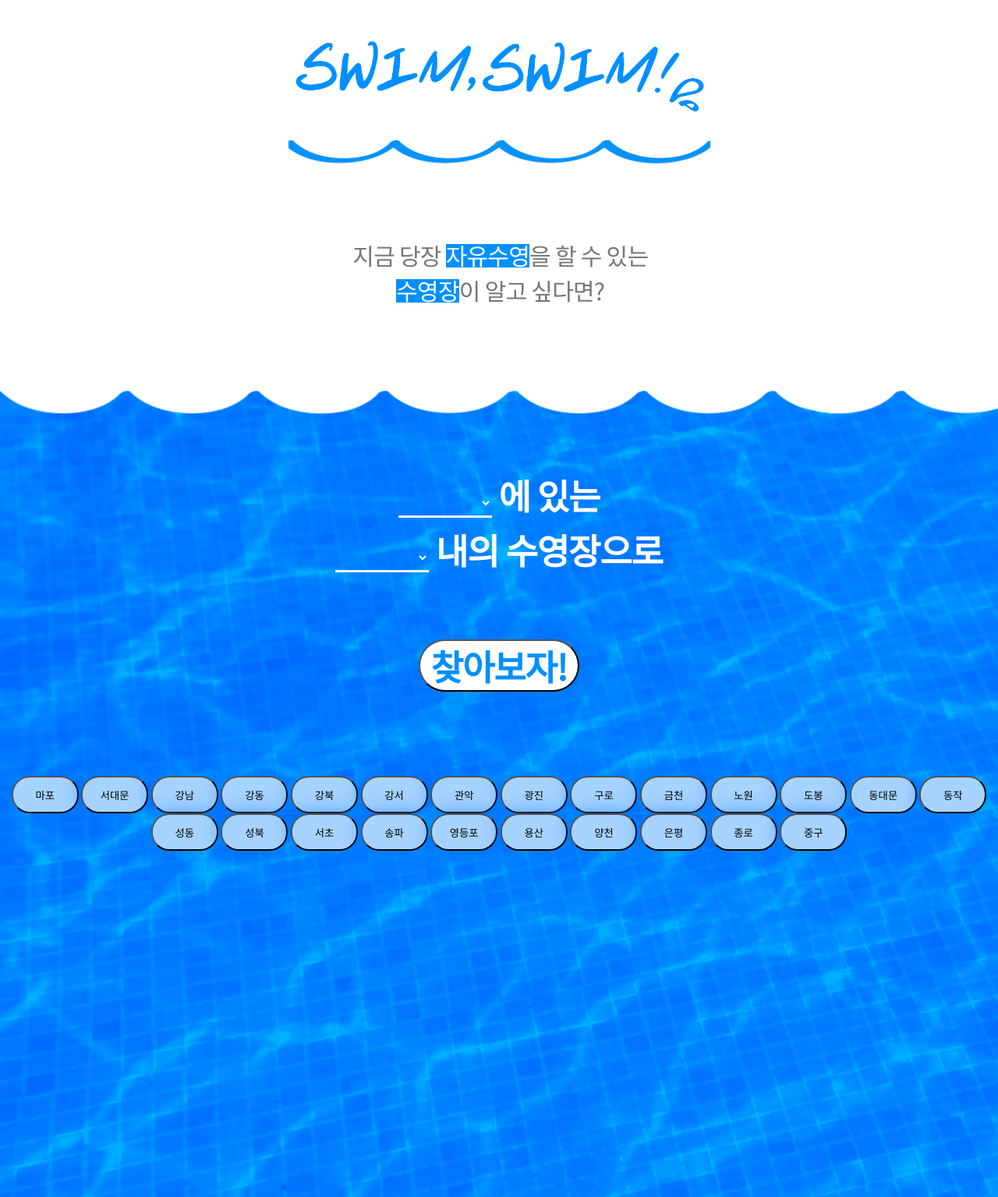
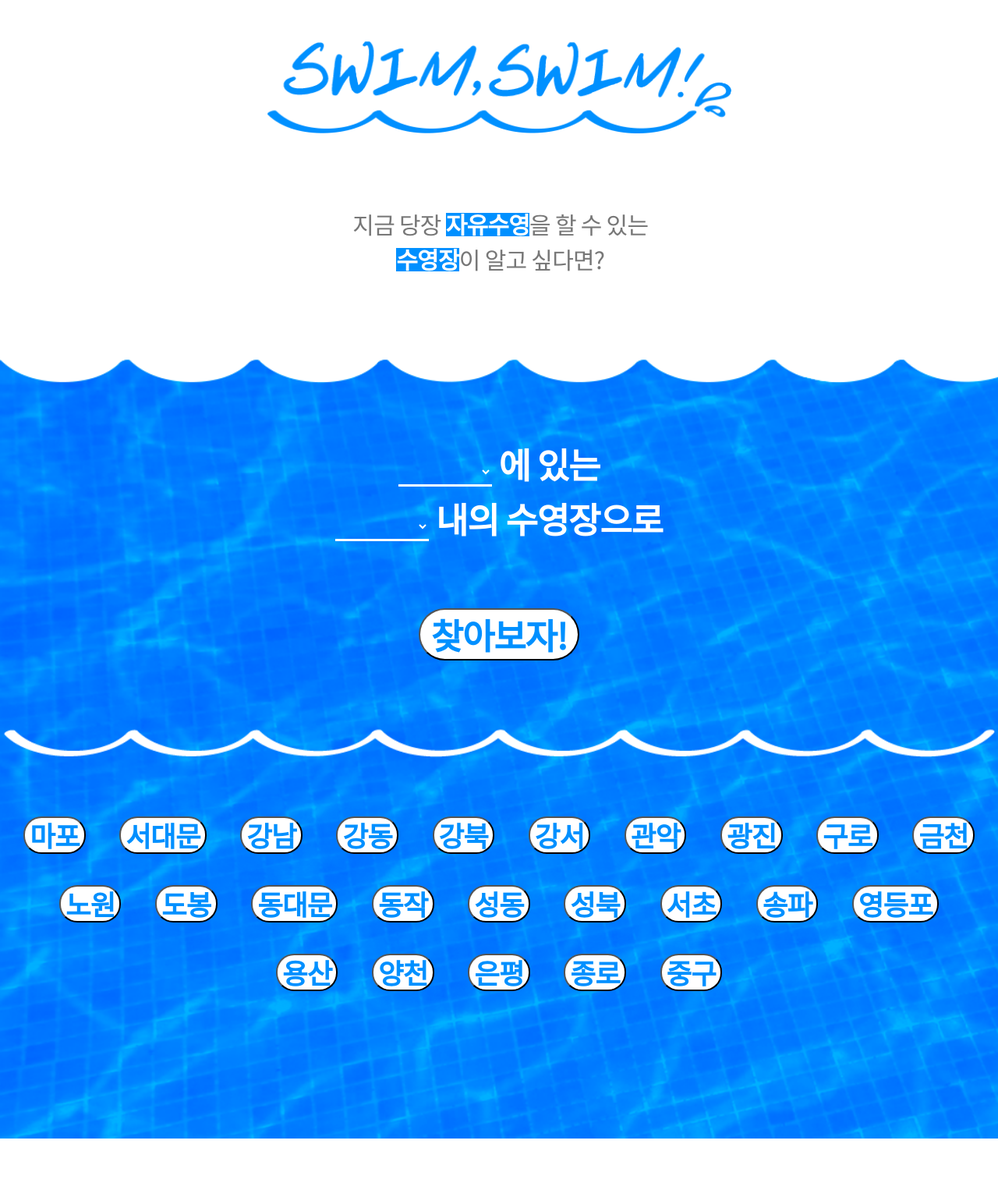
Before and after one commit to jeanP-tech/Swimming-Website, a Django app: page / in a window 1280 px wide. Shown: the whole page at 78% size. After the commit the page ends 1460 px from the top, so only its background shows below. Run offline with Django 3.2, Linux system fonts and the light colour scheme; data comes from the database, SQL or seed files in the repository.

Commit message:
logo changed, wave added

```diff
--- a/swimapp/static/swimapp/css/style.css
+++ b/swimapp/static/swimapp/css/style.css
@@ -6,19 +6,15 @@
 }
 
 #logo{
-  width: 531px;
+  width: 600px;
   display:inline;
   margin-top: 50px;
   vertical-align: bottom;
 }
 
-#wave{
-  width: 541px;
-}
-
 .logoBox{
   width: 100%;
-  height: 200px;
+  height: 160px;
   margin: 0 auto;
   text-align: center;
   vertical-align: middle;
@@ -51,6 +47,7 @@
 .description_box .description .firstLine .box1{
   color: white;
   height: 30px;
+  font-weight: bold;
   background-color: #0090ff;
   display: flex;
   align-items: center;
@@ -65,6 +62,7 @@
 .description_box .description .secondLine .box2{
   color: white;
   height: 30px;
+  font-weight: bold;
   background-color: #0090ff;
   display: flex;
   align-items: center;
@@ -72,7 +70,7 @@
 
 .infoForm{
   width: 100%;
-  height: 395px;
+  height: 360px;
   text-align: center;
   vertical-align: middle;
 }
@@ -92,6 +90,7 @@
   background-size: cover;
   background-position: 0 10px 0 0;
   background-repeat: no-repeat;
+  mix-blend-mode: soft-light;
 }
 
 .text{
@@ -127,6 +126,10 @@
   font-family: 'Noto Sans KR', sans-serif;
 }
 
+.form{
+  margin-bottom: 0;
+}
+
 #btn{
   width: 206px;
   height: 67px;
@@ -140,10 +143,17 @@
   letter-spacing: -1.13px;
   font-family: 'Noto Sans KR', sans-serif;
   margin-top: 80px;
+  margin-bottom: 80px;
 }
 
 #btn:hover {
   filter: brightness(80%);
+}
+
+#wave_white{
+  display: block;
+  width: 100%;
+  margin: 0 auto 50px auto;
 }
 
 .pool_list{
@@ -172,11 +182,17 @@
 }
 
 .city-action-btn{
-  width: 86px;
   height: 48px;
   border-radius: 23.2px;
-  box-shadow: 0 0 22.5px 2.5px rgba(0, 120, 255, 0.5);
-  background-color: #a6d3ff;
+  box-shadow:  0 0 22.5px 2.5px rgba(0, 120, 255, 0.5);
+  background-color:#ffffff;
+  color: #0090ff;
+  font-size: 35.5px;
+  font-weight: bold;
+  line-height: 48px;
+  letter-spacing: -0.89px;
+  text-align: center;
+  margin: 20px;
 }
 
 /* @media (min-width: 768px) {
--- a/swimapp/templates/swimapp/base.html
+++ b/swimapp/templates/swimapp/base.html
@@ -7,8 +7,7 @@
     </head>
     <body>
         <div class="logoBox">
-          <a href=""> <img src="{% static "swimapp/images/logo_blue.png" %}" id="logo"></a> <br>
-          <img src="{% static "swimapp/images/wave.gif" %}" id="wave">
+          <a href=""> <img src="{% static "swimapp/images/logo_gif_2.gif" %}" id="logo"></a> <br>
         </div>
         {% block content %}
         {% endblock %}
--- a/swimapp/templates/swimapp/index.html
+++ b/swimapp/templates/swimapp/index.html
@@ -22,8 +22,9 @@
         </form>
       </div>
       <div class="city_list">
+        <img src="../../static/swimapp/images/wave_white.png" id="wave_white">
         {% for city in city_list %}
-          <button class="city-action-btn" type="button">{{ city.city_name }}</button>
+          <button class="city-action-btn" type="button"><div class="button_text">{{ city.city_name }}</div></button>
         {% endfor %}
       </div>
       <div class="pool_in_city">
```
Also changed, not shown: swimapp/static/swimapp/images/logo_gif_2.gif (added), swimapp/static/swimapp/images/wave_white.png (added).
